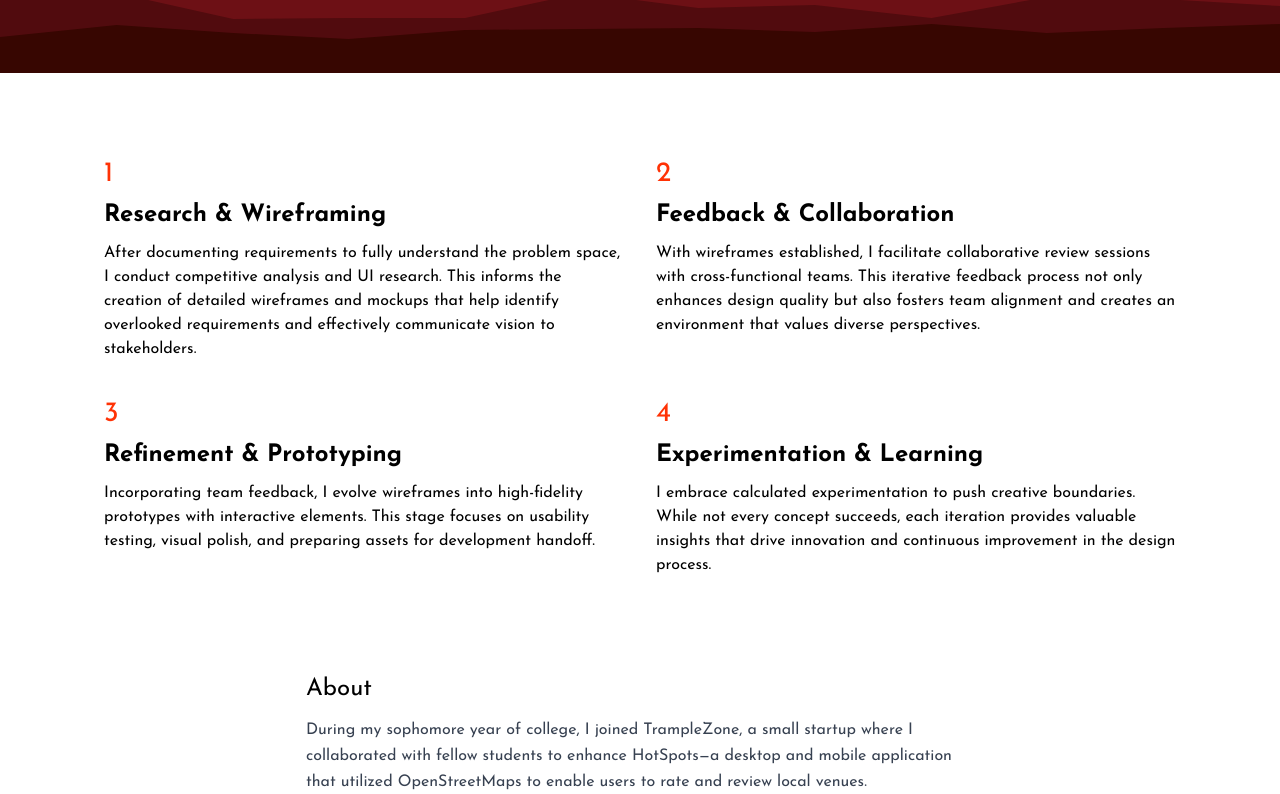
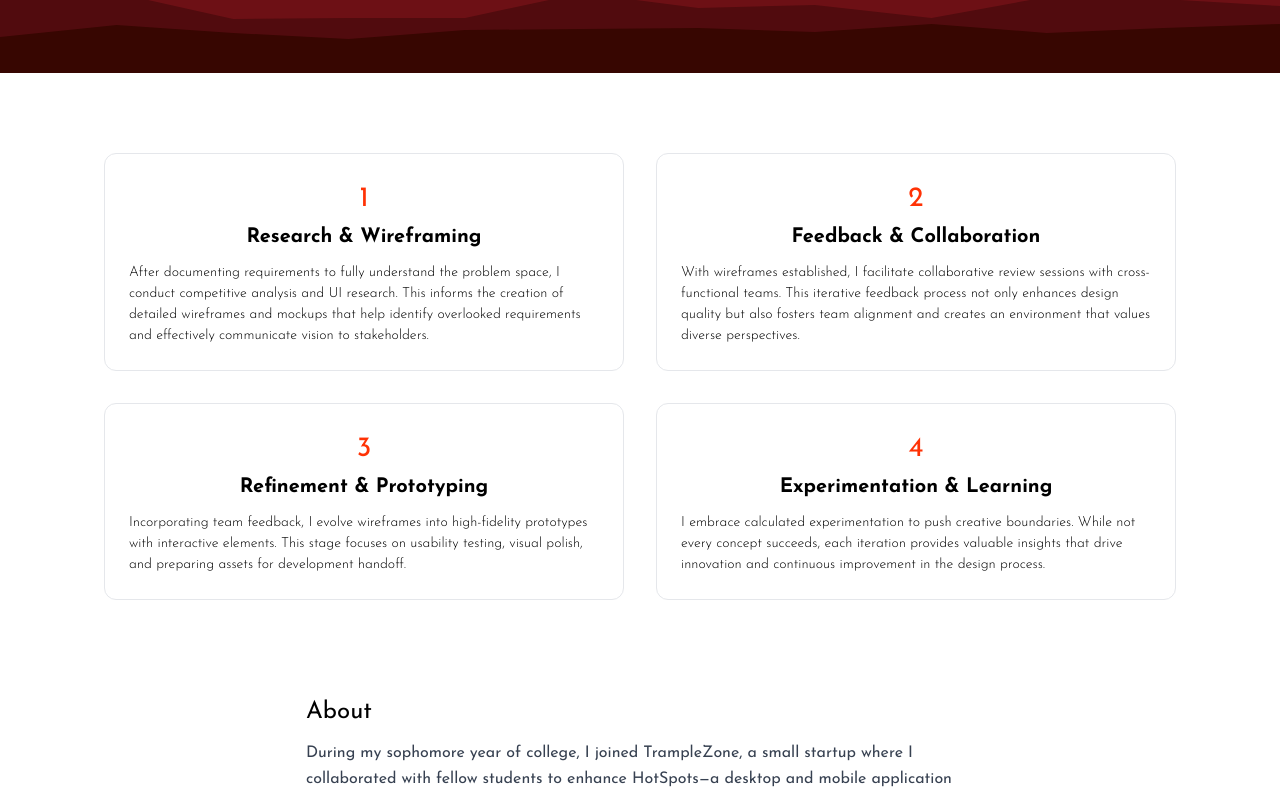
Before and after one commit to brandon-m-navarro/nextjs-site, a Next.js app: page / in a window 1280 px wide. Shown: the part 607-1401 px from the top of the page. Built offline with nearby package versions, Linux system fonts and the light colour scheme.

Commit message:
Improving cards on home page

```diff
--- a/app/page.tsx
+++ b/app/page.tsx
@@ -7,7 +7,7 @@ import NightSky from "./ui/night-sky";
 
 export default function Home() {
   return (
-    <div className="bg-white dark:bg-night flex flex-col transition-colors items-center justify-items-center min-h-screen pb-20 font-[family-name:var(--font-geist-sans)]">
+    <div className="bg-white dark:bg-[#1a202c] flex flex-col transition-colors items-center justify-items-center min-h-screen pb-20 font-[family-name:var(--font-geist-sans)]">
       <NightSky bg="#282A3A" />
       <Mountains>
         <div className="absolute flex flex-col sm:flex-row items-center justify-center top-10 sm:top-28 left-1/2 -translate-x-1/2 w-[90%] max-w-6xl">
@@ -44,25 +44,25 @@ export default function Home() {
       {/* Cards Container */}
       <div className="flex justify-center flex-wrap max-w-4xl xl:max-w-6xl mt-12 lg:mt-16 w-full mx-auto px-4 sm:px-6">
         <NumberedCard
-          className="m-4 flex-1 basis-full sm:basis-[calc(50%-2rem)] min-w-80 max-w-md lg:max-w-lg xl:max-w-none hover:transform hover:-translate-y-2 transition-all duration-300"
+          className="p-[24px] rounded-[12px] dark:bg-[#374151] dark:border-[#4b5563] border-[#e5e7eb] border-[1px] m-4 flex-1 basis-full sm:basis-[calc(50%-2rem)] min-w-80 max-w-md lg:max-w-lg xl:max-w-none hover:transform hover:-translate-y-2 transition-all duration-300"
           number={1}
           title="Research & Wireframing"
           content="After documenting requirements to fully understand the problem space, I conduct competitive analysis and UI research. This informs the creation of detailed wireframes and mockups that help identify overlooked requirements and effectively communicate vision to stakeholders."
         />
         <NumberedCard
-          className="m-4 flex-1 basis-full sm:basis-[calc(50%-2rem)] min-w-80 max-w-md lg:max-w-lg xl:max-w-none hover:transform hover:-translate-y-2 transition-all duration-300"
+          className="p-[24px] rounded-[12px] dark:bg-[#374151] dark:border-[#4b5563] border-[#e5e7eb] border-[1px] m-4 flex-1 basis-full sm:basis-[calc(50%-2rem)] min-w-80 max-w-md lg:max-w-lg xl:max-w-none hover:transform hover:-translate-y-2 transition-all duration-300"
           number={2}
           title="Feedback & Collaboration"
           content="With wireframes established, I facilitate collaborative review sessions with cross-functional teams. This iterative feedback process not only enhances design quality but also fosters team alignment and creates an environment that values diverse perspectives."
         />
         <NumberedCard
-          className="m-4 flex-1 basis-full sm:basis-[calc(50%-2rem)] min-w-80 max-w-md lg:max-w-lg xl:max-w-none hover:transform hover:-translate-y-2 transition-all duration-300"
+          className="p-[24px] rounded-[12px] dark:bg-[#374151] dark:border-[#4b5563] border-[#e5e7eb] border-[1px] m-4 flex-1 basis-full sm:basis-[calc(50%-2rem)] min-w-80 max-w-md lg:max-w-lg xl:max-w-none hover:transform hover:-translate-y-2 transition-all duration-300"
           number={3}
           title="Refinement & Prototyping"
           content="Incorporating team feedback, I evolve wireframes into high-fidelity prototypes with interactive elements. This stage focuses on usability testing, visual polish, and preparing assets for development handoff."
         />
         <NumberedCard
-          className="m-4 flex-1 basis-full sm:basis-[calc(50%-2rem)] min-w-80 max-w-md lg:max-w-lg xl:max-w-none hover:transform hover:-translate-y-2 transition-all duration-300"
+          className="p-[24px] rounded-[12px] dark:bg-[#374151] dark:border-[#4b5563] border-[#e5e7eb] border-[1px] m-4 flex-1 basis-full sm:basis-[calc(50%-2rem)] min-w-80 max-w-md lg:max-w-lg xl:max-w-none hover:transform hover:-translate-y-2 transition-all duration-300"
           number={4}
           title="Experimentation & Learning"
           content="I embrace calculated experimentation to push creative boundaries. While not every concept succeeds, each iteration provides valuable insights that drive innovation and continuous improvement in the design process."
--- a/app/ui/number-card.tsx
+++ b/app/ui/number-card.tsx
@@ -19,13 +19,13 @@ export default function NumberedCard({
         className
       }
     >
-      <span className="!text-dayOrange text-[28px] h-[32px] dark:!text-nightGold">
+      <span className="!text-dayOrange mb-[12px] text-center text-[28px] h-[32px] dark:!text-nightGold">
         {number}
       </span>
-      <span className="font-semibold text-[24px] whitespace-nowrap h-[32px] mb-[12px] mt-[12px]">
+      <span className="font-semibold text-center text-[20px] whitespace-nowrap h-[28px] mb-[12px]">
         {title}
       </span>
-      <span className="text-[16px]">{content}</span>
+      <span className="text-[14px] font-light">{content}</span>
     </div>
   );
 }
```
